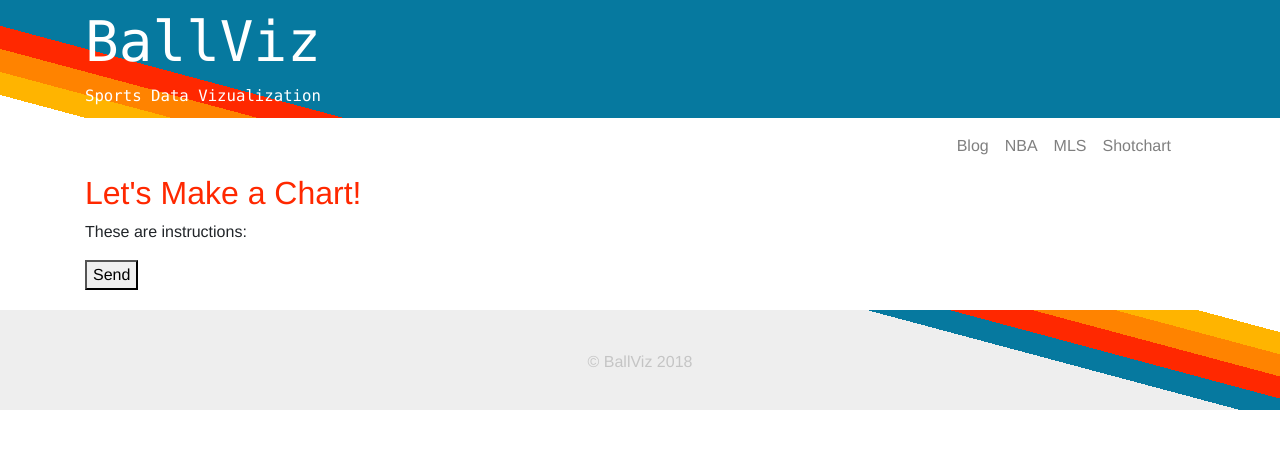
After one commit to mchauta/Ballviz, a Django app: page /nba/shot-charts/ in a window 1280 px wide. The commit adds this page. Shown: the top 449 px of the page. Run offline with Django 3.2, Linux system fonts and the light colour scheme; some libraries are stand-ins or nearby versions.

Commit message:
added js and testing ajax

```diff
--- /dev/null
+++ b/blog/static/js/test-ajax.js
@@ -0,0 +1,23 @@
+jQuery(document).ready( function() {
+
+  let test = 'this is a test';
+  console.log(test);
+
+  $('#test-ajax').click(function(){
+    var message = 'Hello!';
+    console.log("function called");
+    $.ajax(
+    {
+        type:"GET",
+        url: "/likepost",
+        data:{
+                 msg: message
+        },
+        success: function( data )
+        {
+            $( '#results' ).text(data);
+        }
+     })
+});
+
+})
--- a/blog/templates/blog/base.html
+++ b/blog/templates/blog/base.html
@@ -13,10 +13,11 @@
 
       <!-- Optional JavaScript -->
       <!-- jQuery first, then Popper.js, then Bootstrap JS -->
-      <script src="https://code.jquery.com/jquery-3.3.1.slim.min.js" integrity="sha384-q8i/X+965DzO0rT7abK41JStQIAqVgRVzpbzo5smXKp4YfRvH+8abtTE1Pi6jizo" crossorigin="anonymous"></script>
+      <script src="https://ajax.googleapis.com/ajax/libs/jquery/3.3.1/jquery.min.js"></script>
       <script src="https://cdnjs.cloudflare.com/ajax/libs/popper.js/1.14.3/umd/popper.min.js" integrity="sha384-ZMP7rVo3mIykV+2+9J3UJ46jBk0WLaUAdn689aCwoqbBJiSnjAK/l8WvCWPIPm49" crossorigin="anonymous"></script>
       <script src="https://stackpath.bootstrapcdn.com/bootstrap/4.1.3/js/bootstrap.min.js" integrity="sha384-ChfqqxuZUCnJSK3+MXmPNIyE6ZbWh2IMqE241rYiqJxyMiZ6OW/JmZQ5stwEULTy" crossorigin="anonymous"></script>
 
+      {% block js %}{% endblock %}
       <link rel="stylesheet" href="{% static 'css/style.css' %}">
 
       <title>Ball Viz - {% block title %}{% endblock %}</title>
--- /dev/null
+++ b/blog/templates/blog/nba_shotchart.html
@@ -0,0 +1,13 @@
+{% extends 'blog/base.html' %}
+{% load static %}
+{% block title %}NBA Shotchart Maker{% endblock %}
+{% block js %}<script src="{% static '/js/test-ajax.js/' %}"></script>{% endblock %}
+
+  {% block content %}
+    <div class="page">
+      <h2>Let's Make a Chart!</h2>
+      <p>These are instructions:</p>
+    </div>
+    <button id="test-ajax">Send</button>
+    <div id="results"></div>
+  {% endblock %}
--- a/blog/templates/blog/post_detail.html
+++ b/blog/templates/blog/post_detail.html
@@ -7,7 +7,7 @@
                 {{ post.published_date }}
             </div>
         {% endif %}
-        <h2>{{ post.title }}</h2>
+        <h1>{{ post.title }}</h1>
         <p>{{ post.text|linebreaksbr }}</p>
     </div>
 {% endblock %}
--- a/blog/templates/blog/post_list.html
+++ b/blog/templates/blog/post_list.html
@@ -2,7 +2,9 @@
 
 {% block title %}Blog Home{% endblock %}
 
+
   {% block content %}
+  <h2>Welcome Blog Boys!</h2>
     {% for post in posts %}
         <div class="post">
             <div class="date">
--- a/blog/templates/inc/nav.html
+++ b/blog/templates/inc/nav.html
@@ -14,6 +14,9 @@
       <li class="nav-item">
         <a class="nav-link" href="/blog/">MLS</a>
       </li>
+      <li class="nav-item">
+        <a class="nav-link" href="/nba/shot-charts/">Shotchart</a>
+      </li>
     </ul>
   </div>
 </nav>
--- a/blog/urls.py
+++ b/blog/urls.py
@@ -1,8 +1,11 @@
-from django.urls import path
+from django.urls import path, re_path
 from . import views
 
 urlpatterns = [
+    path('nba/shot-charts/', views.nba_shotchart, name='nba_shotchart'),
     path('', views.home, name='home'),
     path('blog/', views.post_list, name='post_list'),
     path('post/<slug:slug>/', views.post_detail, name='post_detail'),
+    #path('likepost/$', views.testAjax, name='testAjax'),
+    re_path(r'^likepost/$', views.testAjax, name='testAjax')
 ]
--- a/blog/views.py
+++ b/blog/views.py
@@ -1,6 +1,7 @@
 from django.shortcuts import render, get_object_or_404
 from django.utils import timezone
 from .models import Post
+from django.http import HttpResponse
 
 
 def home(request):
@@ -13,3 +14,13 @@ def post_list(request):
 def post_detail(request, slug):
     post = get_object_or_404(Post, slug=slug)
     return render(request, 'blog/post_detail.html', {'post': post})
+
+def nba_shotchart(request):
+    return render(request, 'blog/nba_shotchart.html')
+
+def testAjax(request):
+    if request.method == 'GET':
+        message = request.GET['msg']
+        return HttpResponse(message) # Sending an success response
+    else:
+        return HttpResponse("Request method is not a GET")
```
